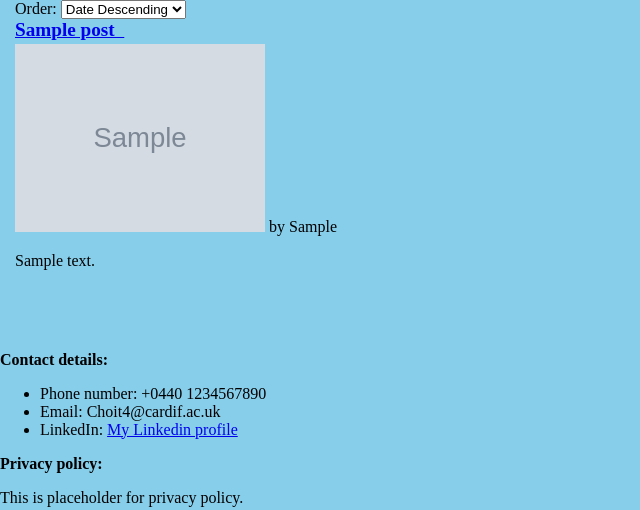
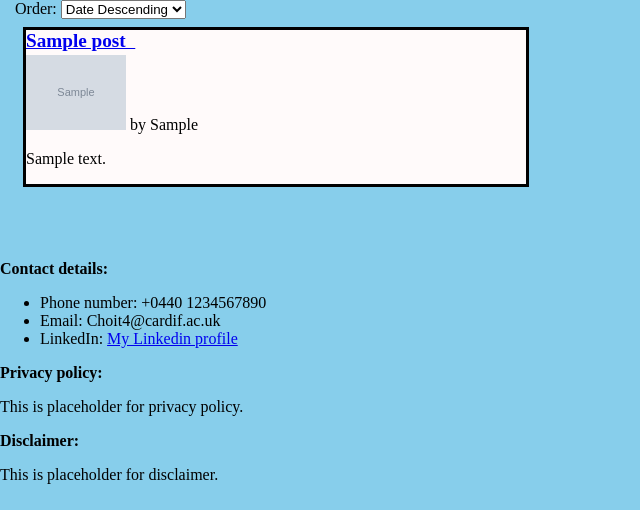
Before and after one commit to simon112196/flask_blog, a Flask app: page /home in a window 1280 px wide. Shown: the part 45-555 px from the top of the page, without its empty margins (0-640 px from the left). Run offline with Flask 2, Linux system fonts and the light colour scheme; tables that the repository leaves empty hold one stand-in row (values such as "Sample post"); grey boxes marked "Sample" are stand-in pictures; some libraries are stand-ins or nearby versions.

Commit message:
style sheet update

```diff
--- a/blog/static/style.css
+++ b/blog/static/style.css
@@ -42,7 +42,7 @@
 footer{
     margin-top: 50px;
 }
-.post{
+.blog_post{
     border-width: 2px;
     width: 40%;
     margin: 8px;
@@ -61,7 +61,7 @@
 .post_content{
     text-align: center;
 }
-.post, #in_post,.comment, .detailed_description{
+.blog_post, #in_post,.comment, .detailed_description{
     background-color: snow;
     /* border-radius: 5px; */
     border-color: rgb(26, 74, 112);
```
